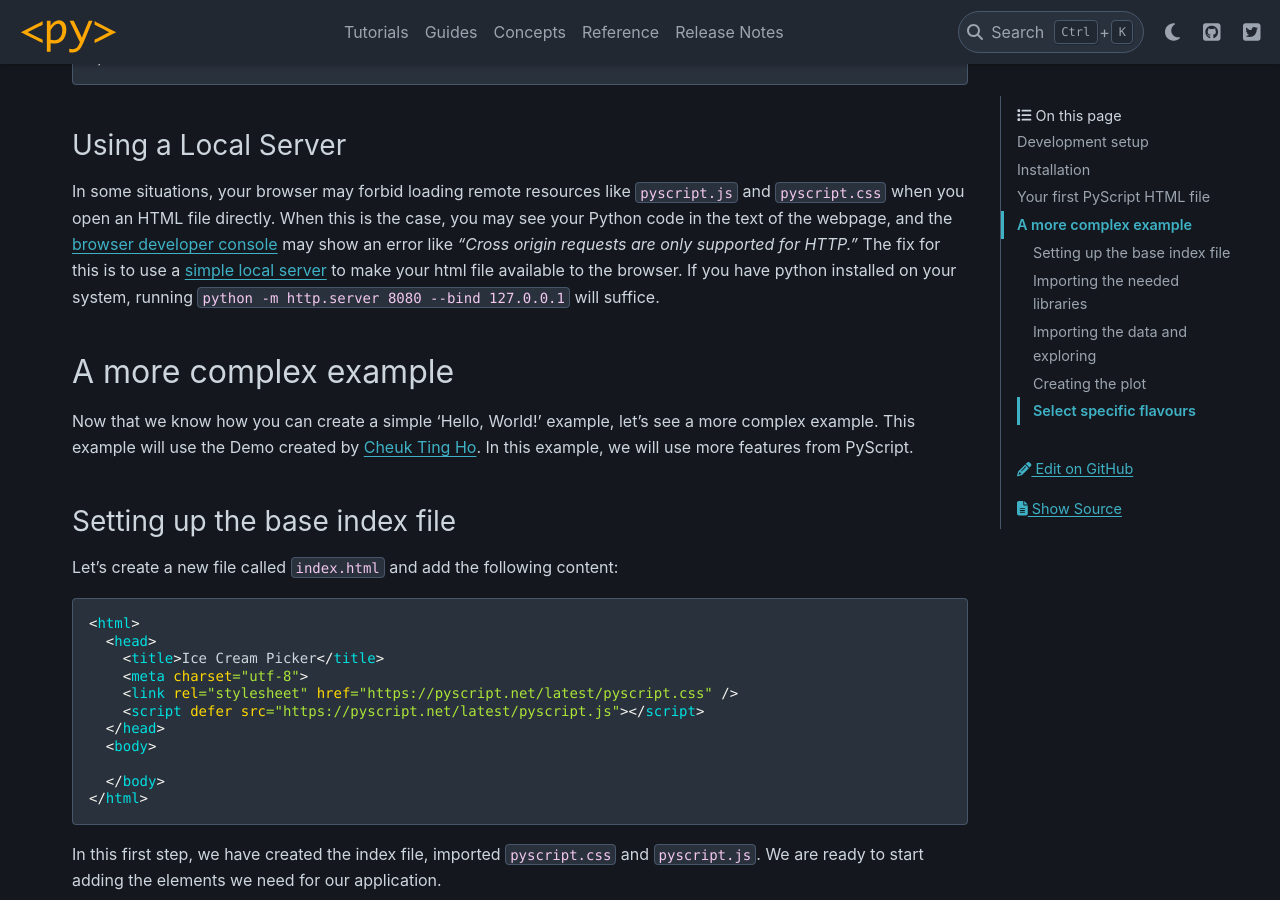
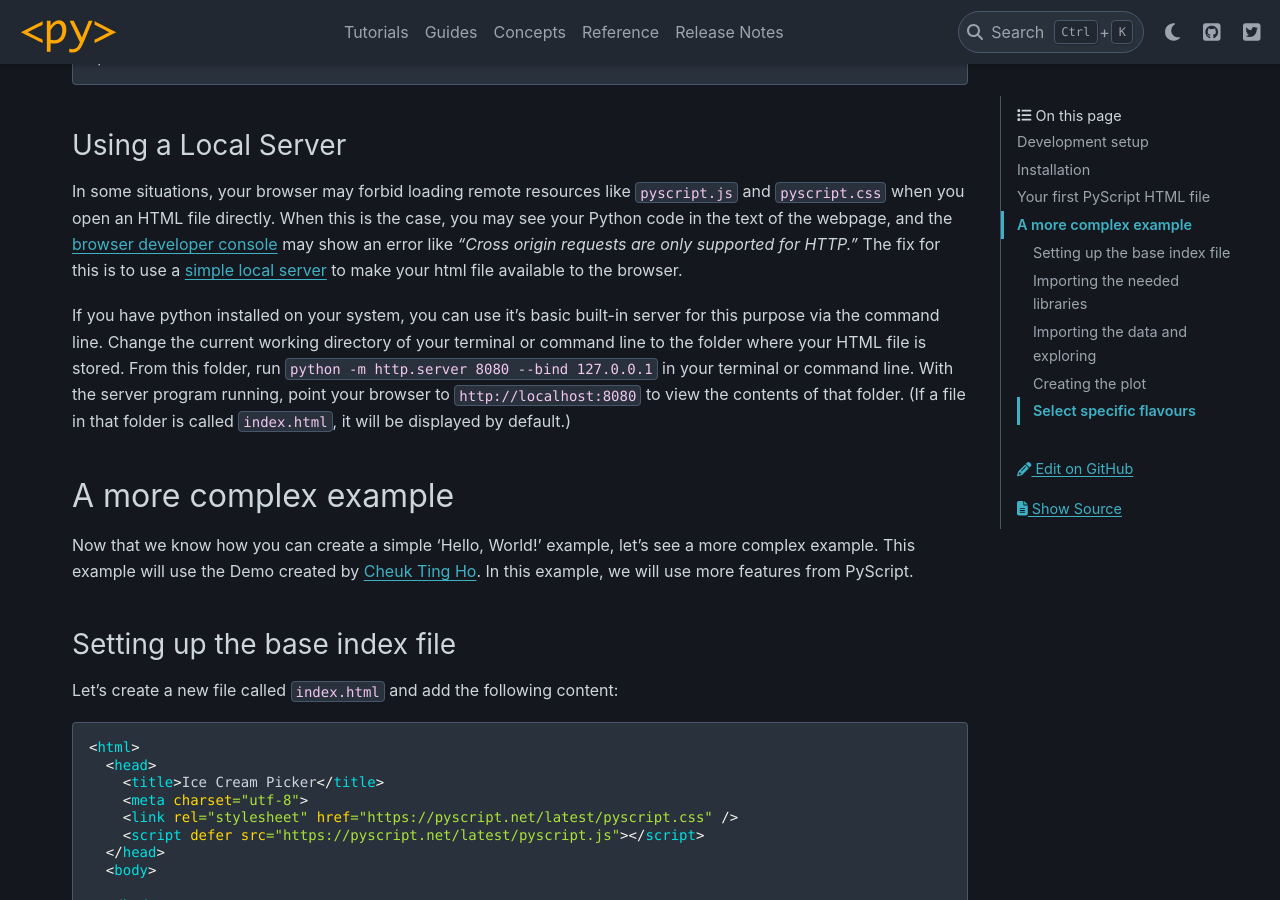
Before and after one commit to pyscript/pyscript, a Sphinx documentation site: the page built from docs/tutorials/getting-started.md, in a window 1280 px wide and 900 px high, scrolled down 981 px. Built offline with Sphinx 7.4.7 and the PyData theme 0.15.4, drawn with Linux system fonts in a browser that asks for light colours.

Commit message:
Add notes on opening file once server is running

```diff
--- a/docs/tutorials/getting-started.md
+++ b/docs/tutorials/getting-started.md
@@ -44,7 +44,9 @@
 
 ### Using a Local Server
 
-In some situations, your browser may forbid loading remote resources like `pyscript.js` and `pyscript.css` when you open an HTML file directly. When this is the case, you may see your Python code in the text of the webpage, and the [browser developer console](https://balsamiq.com/support/faqs/browserconsole/) may show an error like *"Cross origin requests are only supported for HTTP."* The fix for this is to use a [simple local server](https://developer.mozilla.org/en-US/docs/Learn/Common_questions/Tools_and_setup/set_up_a_local_testing_server) to make your html file available to the browser. If you have python installed on your system, running `python -m http.server 8080 --bind 127.0.0.1` will suffice.
+In some situations, your browser may forbid loading remote resources like `pyscript.js` and `pyscript.css` when you open an HTML file directly. When this is the case, you may see your Python code in the text of the webpage, and the [browser developer console](https://balsamiq.com/support/faqs/browserconsole/) may show an error like *"Cross origin requests are only supported for HTTP."* The fix for this is to use a [simple local server](https://developer.mozilla.org/en-US/docs/Learn/Common_questions/Tools_and_setup/set_up_a_local_testing_server) to make your html file available to the browser.
+
+If you have python installed on your system, you can use it's basic built-in server for this purpose via the command line. Change the current working directory of your terminal or command line to the folder where your HTML file is stored. From this folder, run `python -m http.server 8080 --bind 127.0.0.1` in your terminal or command line. With the server program running, point your browser to `http://localhost:8080` to view the contents of that folder. (If a file in that folder is called `index.html`, it will be displayed by default.)
 
 ## A more complex example
 
```
